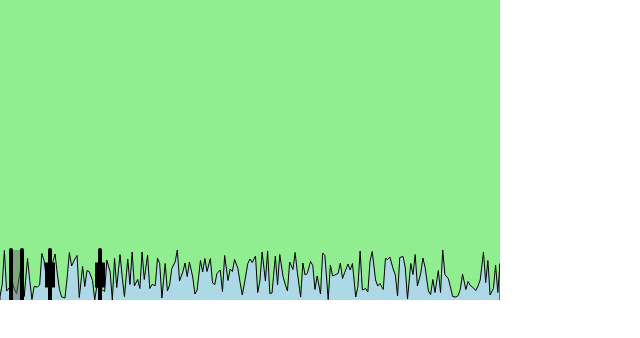
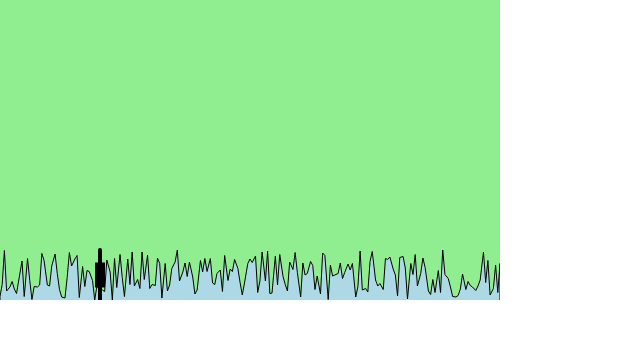
Before and after one commit to michaelbunte/bluerock_history, a React (Create React App) app: page / in a window 1280 px wide. Shown: the top 338 px of the page, without its empty margins (0-640 px from the left). Built offline with nearby package versions, Linux system fonts and the light colour scheme.

Commit message:
lifted brush state

```diff
--- a/src/MyChart.js
+++ b/src/MyChart.js
@@ -18,52 +18,28 @@ function mapRange(value, fromMin, fromMax, toMin, toMax) {
 
 
 const Brush = ({
-    start_x = 0,
-    start_y
+    x_pos,
+    y_pos
 }) => {
-    const [dragging, set_dragging] = useState(false);
-    const [x_origin, set_x_origin] = useState(0);
-    const [x_pos, set_x_pos] = useState(start_x);
-    useEffect(() => {
-
-        const handle_mouse_move = function (e) {
-            e.stopPropagation();
-            if (dragging) {
-                set_x_pos(e.clientX - x_origin)
-            }
-        }
-        const handle_mouse_up = function (e) {
-            e.stopPropagation()
-            set_dragging(false);
-        }
-        window.addEventListener('mousemove', handle_mouse_move);
-        window.addEventListener('mouseup', handle_mouse_up);
-
-        return () => {
-            window.removeEventListener('mousemove', handle_mouse_move);
-            window.removeEventListener('mouseup', handle_mouse_up);
-        };
-    }, [x_pos, dragging, x_origin]);
-
     return <g
-        onMouseDown={(e) => {
-            e.stopPropagation();
-            set_x_origin(e.clientX - x_pos);
-            set_dragging(true);
-        }}
+    // onMouseDown={(e) => {
+    //     e.stopPropagation();
+    //     set_x_origin(e.clientX - x_pos);
+    //     set_dragging(true);
+    // }}
     >
         <rect
             x={x_pos - 5}
-            y={start_y + NAVBAR_HEIGHT / 4}
+            y={y_pos + NAVBAR_HEIGHT / 4}
             width={10}
             height={NAVBAR_HEIGHT / 2}
         />
         <line
             strokeLinecap="round"
             x1={x_pos}
-            y1={start_y}
+            y1={y_pos}
             x2={x_pos}
-            y2={start_y + NAVBAR_HEIGHT}
+            y2={y_pos + NAVBAR_HEIGHT}
             strokeWidth="4"
             stroke="black" />
     </g>
@@ -87,11 +63,36 @@ const MyChart = ({
         return mapRange(time, start_time, end_time, 0, width);
     }
 
+
+    const [dragging_brush_1, set_dragging_brush_1] = useState(false);
+    const [x_origin_brush_1, set_x_origin_brush_1] = useState(0);
+    const [x_pos_brush_1, set_x_pos_brush_1] = useState(100);
+    useEffect(() => {
+        const handle_mouse_move = function (e) {
+            e.stopPropagation();
+            if (dragging_brush_1) {
+                set_x_pos_brush_1(e.clientX - x_origin_brush_1)
+            }
+        }
+        const handle_mouse_up = function (e) {
+            e.stopPropagation()
+            set_dragging_brush_1(false);
+        }
+        window.addEventListener('mousemove', handle_mouse_move);
+        window.addEventListener('mouseup', handle_mouse_up);
+
+        return () => {
+            window.removeEventListener('mousemove', handle_mouse_move);
+            window.removeEventListener('mouseup', handle_mouse_up);
+        };
+    }, [x_pos_brush_1, dragging_brush_1, x_origin_brush_1]);
+
+
+
     let max = 0;
     for (let i = 0; i < data.length; i += navbar_step_size) {
         max = Math.max(data[Math.floor(i)][1], max);
     }
-    console.log(max)
 
     let navbar_points = `0,${NAVBAR_HEIGHT} `;
     for (let i = 0; i < data.length; i += navbar_step_size) {
@@ -102,9 +103,6 @@ const MyChart = ({
     navbar_points += `${width},${NAVBAR_HEIGHT}`;
 
 
-    const start_brush_x = time_to_navbar_x(Math.min(brush_1, brush_2));
-    const end_brush_x = time_to_navbar_x(Math.max(brush_1, brush_2));
-    const brush_width = end_brush_x - start_brush_x;
     return (
         <div>
             <svg width={width} height={height} xmlns="http://www.w3.org/2000/svg">
@@ -115,12 +113,7 @@ const MyChart = ({
                     height="100%"
                     stroke="none"
                     fill="lightgreen" />
-                {/* <rect
-                    x="0"
-                    stroke="none"
-                    y={height - NAVBAR_HEIGHT}
-                    width="100%" height={NAVBAR_HEIGHT}
-                    fill="white" /> */}
+
                 <g transform={`translate(0, ${height - NAVBAR_HEIGHT})`}>
                     <polyline
                         points={navbar_points}
@@ -128,42 +121,18 @@ const MyChart = ({
                         stroke="black" />
                 </g>
 
-                <rect
-                    x={start_brush_x}
-                    y={height - NAVBAR_HEIGHT}
-                    height={NAVBAR_HEIGHT}
-                    width={brush_width}
-                    stroke="none"
-                    fill="rgba(100,100,100,0.5)"
-                />
-
-                <line
-                    strokeLinecap="round"
-                    x1={start_brush_x}
-                    y1={height - NAVBAR_HEIGHT}
-                    x2={start_brush_x}
-                    y2={height}
-                    strokeWidth="4"
-                    stroke="black" />
-
-                <line
-                    strokeLinecap="round"
-                    x1={end_brush_x}
-                    y1={height - NAVBAR_HEIGHT}
-                    x2={end_brush_x}
-                    y2={height}
-                    strokeWidth="4"
-                    stroke="black" />
-                <Brush
-                    start_y={height - NAVBAR_HEIGHT}
-                    start_x={50}
-                />
-
-                <Brush
-                    start_y={height - NAVBAR_HEIGHT}
-                    start_x={100}
-                />
-
+                <g
+                    onMouseDown={(e) => {
+                        e.stopPropagation();
+                        set_x_origin_brush_1(e.clientX - x_pos_brush_1);
+                        set_dragging_brush_1(true);
+                    }}
+                >
+                    <Brush
+                        x_pos={x_pos_brush_1}
+                        y_pos={height - NAVBAR_HEIGHT}
+                    />
+                </g>
             </svg>
         </div>
     );
```
